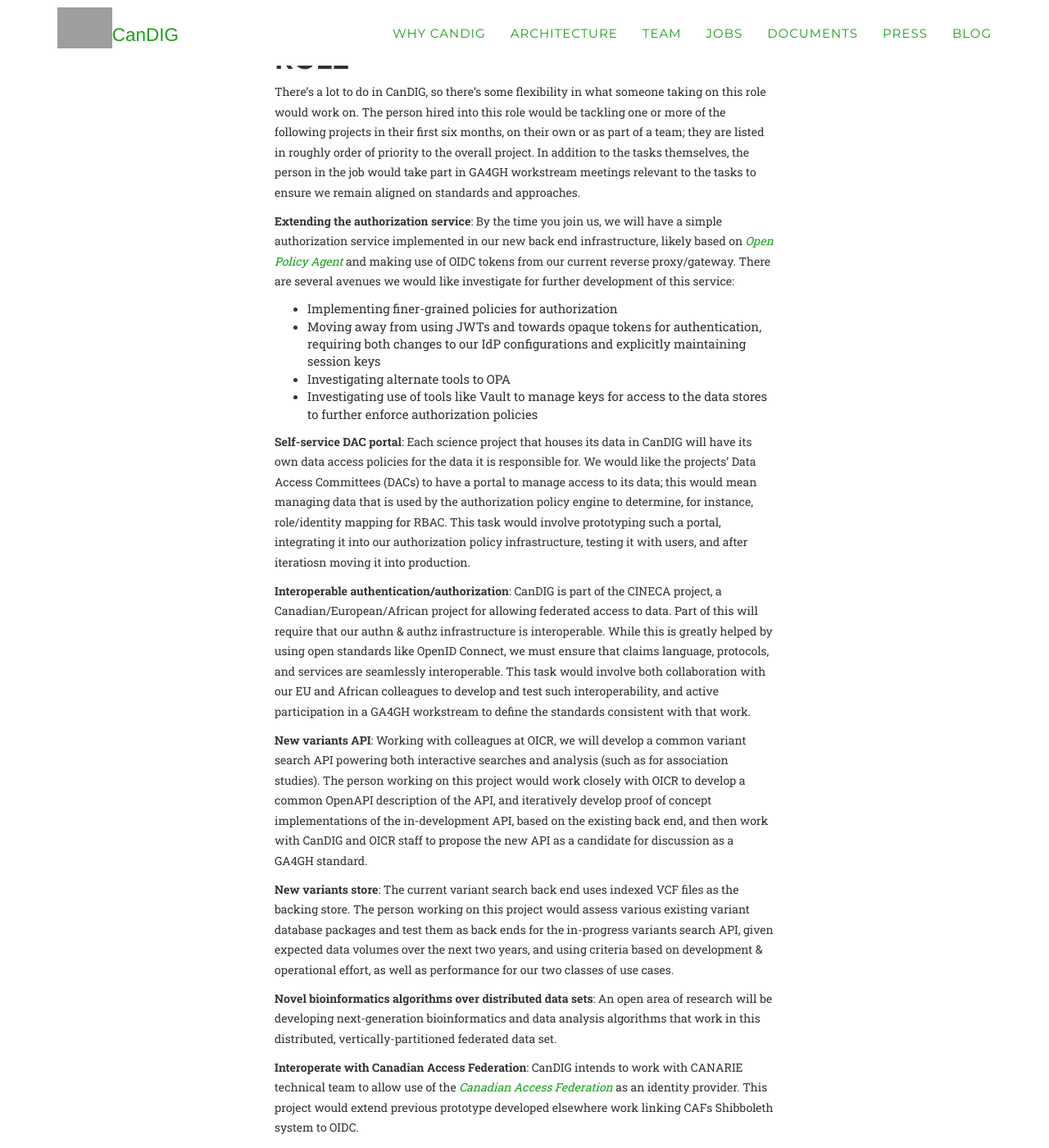
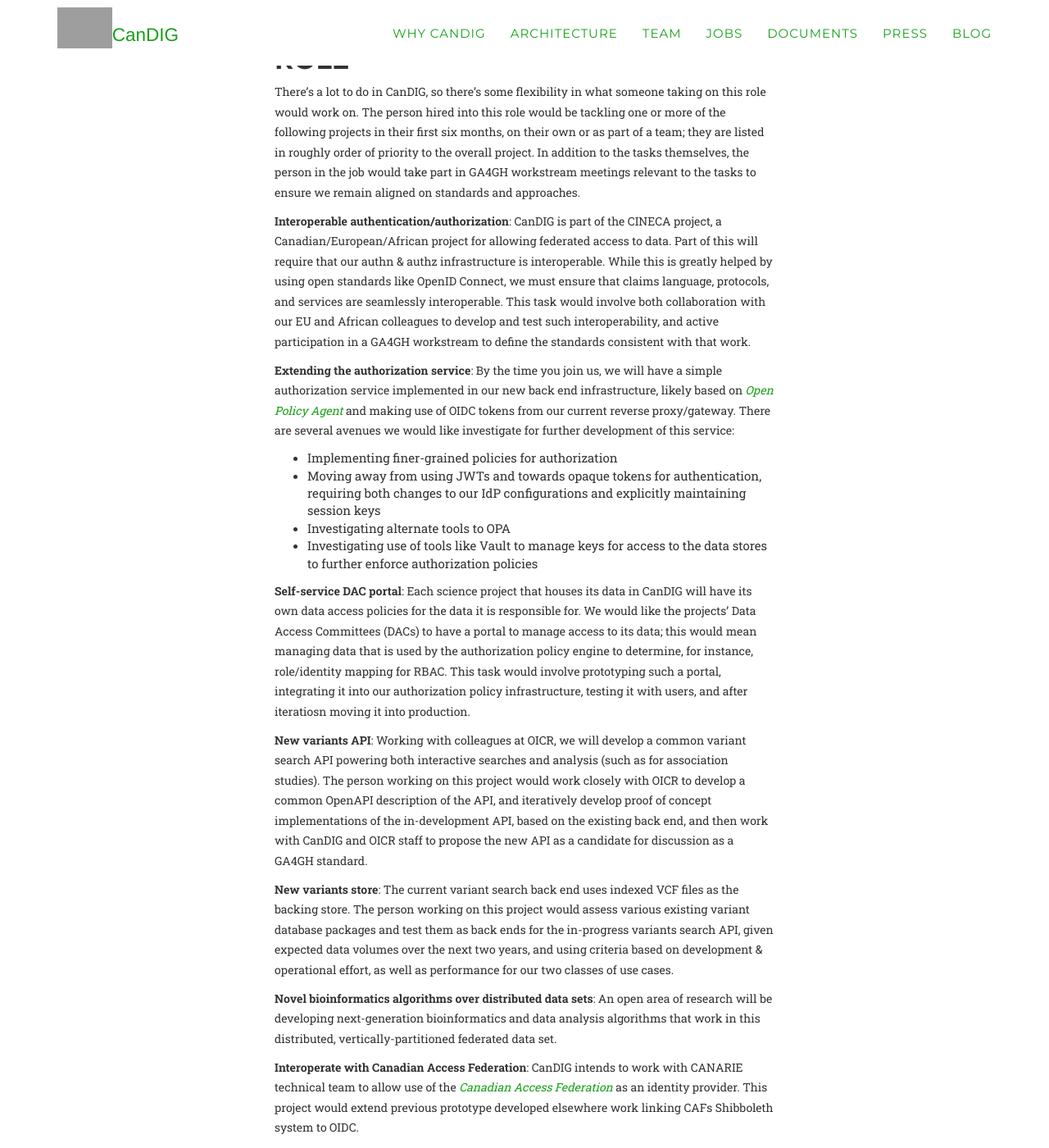
Before and after one commit to CanDIG/candig.github.io, a Jekyll site: the page built from _pages/job_sickkids_authn.md, in a window 1280 px wide and 1400 px high, scrolled down 1970 px. Shown: the whole window at 82% size. Built offline with Jekyll 4.4.1, drawn with Linux system fonts in a browser that asks for light colours; some web fonts are replaced; part of the change alters nothing that is shown; grey boxes are pictures that could not be loaded.

```diff
--- a/_pages/job_sickkids_authn.md
+++ b/_pages/job_sickkids_authn.md
@@ -95,6 +95,16 @@ tasks themselves, the person in the job would take part in GA4GH
 workstream meetings relevant to the tasks to ensure we remain aligned on
 standards and approaches.
 
+**Interoperable authentication/authorization**: CanDIG is part of the
+CINECA project, a Canadian/European/African project for allowing
+federated access to data. Part of this will require that our authn &
+authz infrastructure is interoperable. While this is greatly helped by
+using open standards like OpenID Connect, we must ensure that claims
+language, protocols, and services are seamlessly interoperable. This
+task would involve both collaboration with our EU and African colleagues
+to develop and test such interoperability, and active participation in a
+GA4GH workstream to define the standards consistent with that work.
+
 **Extending the authorization service**: By the time you join us, we
 will have a simple authorization service implemented in our new back end
 infrastructure, likely based on [*Open Policy
@@ -116,16 +126,6 @@ determine, for instance, role/identity mapping for RBAC. This task would
 involve prototyping such a portal, integrating it into our authorization
 policy infrastructure, testing it with users, and after iteratiosn
 moving it into production.
-
-**Interoperable authentication/authorization**: CanDIG is part of the
-CINECA project, a Canadian/European/African project for allowing
-federated access to data. Part of this will require that our authn &
-authz infrastructure is interoperable. While this is greatly helped by
-using open standards like OpenID Connect, we must ensure that claims
-language, protocols, and services are seamlessly interoperable. This
-task would involve both collaboration with our EU and African colleagues
-to develop and test such interoperability, and active participation in a
-GA4GH workstream to define the standards consistent with that work.
 
 **New variants API**: Working with colleagues at OICR, we will develop a
 common variant search API powering both interactive searches and
```
